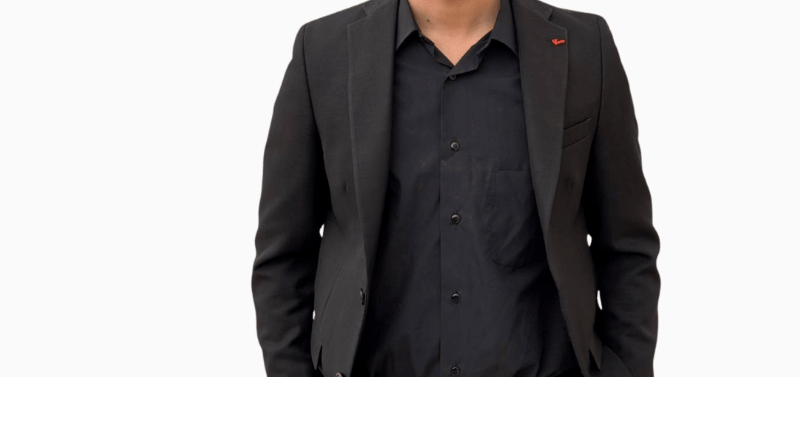
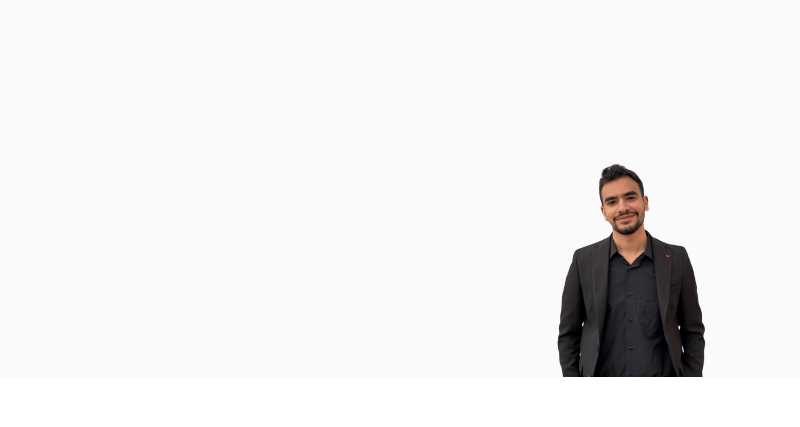
Before and after one commit to MohamedAbdelsamiea/portfolio, a plain HTML site: page HTML/index.html in a window 1280 px wide. Shown: the part 243-670 px from the top of the page, 480-1280 px from the left. Drawn offline with Linux system fonts and the light colour scheme.

Commit message:
Update index.html

```diff
--- a/HTML/index.html
+++ b/HTML/index.html
@@ -86,7 +86,7 @@
                     </div>
                     <div class="col-sm-6">
                         <div class="promo-block-img-wrap">
-                            <img class="promo-block-img img-responsive" src="img/avatar-02.png" align="Avatar">
+                            <img class="promo-block-img img-responsive" src="img/avatar-02.png" align="Avatar" width="200" height="200">
                         </div>
                     </div>
                 </div>
```
